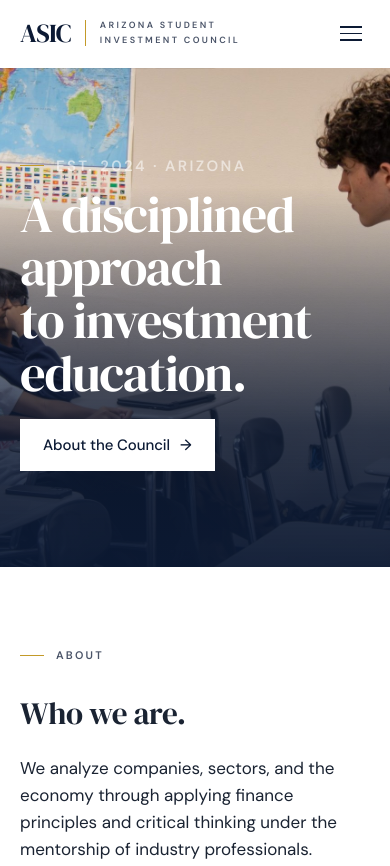
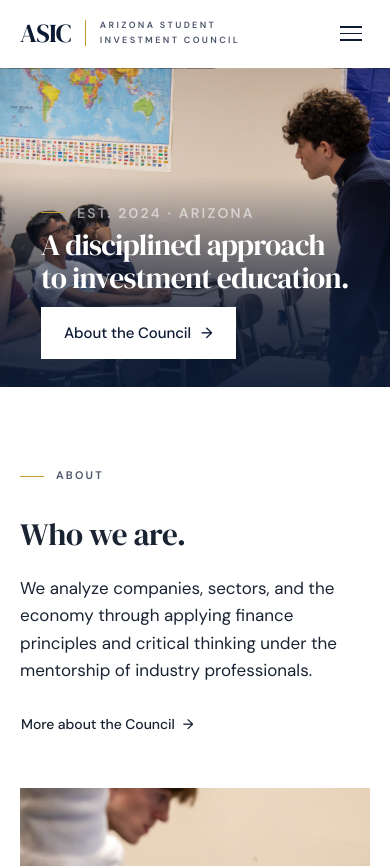
Before and after one commit to gavinlemon8210-create/ASIC-Website, a plain HTML site: page index.html in a window 390 px wide. Shown: the top 866 px of the page. Drawn offline with Linux system fonts and the light colour scheme.

Commit message:
Mobile hero: use landscape photo so full student group + Gavin fit
Switch mobile bg from the square crop (only 1 student) to the landscape
hero.jpg (everyone). Wider framing means a shorter hero (128vw->82vw) and
compact overlaid text (headline 48->clamp(28,7.6vw,38)); retune scrim.
Also ends the preload/use mismatch that double-downloaded the hero. v=6->v=7.

Co-Authored-By: Claude Opus 4.8 <noreply@anthropic.com>

```diff
--- a/index.html
+++ b/index.html
@@ -6,7 +6,7 @@
   <title>ASIC — Arizona Student Investment Council</title>
   <meta name="description" content="A disciplined approach to investment education. ASIC brings together aspiring finance professionals through equity research, competition, and real-world analysis." />
   <link rel="icon" href="assets/favicon.svg" type="image/svg+xml" />
-  <link rel="stylesheet" href="style.css?v=6" />
+  <link rel="stylesheet" href="style.css?v=7" />
   <link rel="preload" as="image" href="assets/hero.jpg" />
 </head>
 <body>
--- a/style.css
+++ b/style.css
@@ -1867,17 +1867,20 @@ h1, h2, h3, h4, h5, h6 { margin: 0; font-weight: var(--fw-regular); }
   /* Mobile hero: full-bleed photo background (Gavin + students), like desktop.
      Text overlays the lower half over a gradient scrim for readability. */
   .hero--photo {
-    min-height: 128vw;
+    min-height: 82vw;
     display: flex;
     align-items: flex-end;
-    padding: 80px 0 96px;
+    padding: 64px 0 28px;
     overflow: hidden;
   }
   .hero-photo-mobile { display: none; }
+  /* Use the full LANDSCAPE photo on mobile so the whole student group + Gavin
+     fit in frame. A wide image in a phone-width frame = shorter hero, so the
+     overlaid text is compact (see headline/gap overrides below). */
   .hero-bg {
-    background-image: url("assets/hero-mobile.jpg");
+    background-image: url("assets/hero.jpg");
     background-size: cover;
-    background-position: 2% center;
+    background-position: 50% center;
     filter: none;
     transform: none;
     animation-name: heroBgRevealMobile;
@@ -1888,18 +1891,18 @@ h1, h2, h3, h4, h5, h6 { margin: 0; font-weight: var(--fw-regular); }
     background: linear-gradient(
       to bottom,
       rgba(12, 26, 52, 0) 0%,
-      rgba(12, 26, 52, 0) 24%,
-      rgba(12, 26, 52, 0.45) 46%,
-      rgba(12, 26, 52, 0.82) 72%,
-      rgba(12, 26, 52, 0.95) 100%
+      rgba(12, 26, 52, 0) 34%,
+      rgba(12, 26, 52, 0.42) 54%,
+      rgba(12, 26, 52, 0.80) 78%,
+      rgba(12, 26, 52, 0.93) 100%
     );
   }
   .hero--photo .container { position: relative; z-index: 2; }
-  .hero--photo .hero-inner { max-width: 100%; gap: 18px; }
-  .hero--photo .hero-eyebrow { font-size: 15px; letter-spacing: 0.16em; }
-  .hero--photo .hero-headline { font-size: clamp(48px, 13vw, 68px); line-height: 1.05; }
+  .hero--photo .hero-inner { max-width: 100%; gap: 13px; }
+  .hero--photo .hero-eyebrow { font-size: 14px; letter-spacing: 0.16em; }
+  .hero--photo .hero-headline { font-size: clamp(28px, 7.6vw, 38px); line-height: 1.1; max-width: none; }
   .hero--photo .hero-lede { display: none; }
-  .hero--photo .hero-meta { gap: 18px; }
+  .hero--photo .hero-meta { gap: 14px; }
   .hero--photo .hero-actions .btn { padding: 13px 22px; font-size: 15px; }
   .display { font-size: clamp(40px, 10vw, 72px); }
   .section { padding: 80px 0; }
```
Also changed, not shown: about.html (+1 -1 lines), contact.html (+1 -1 lines), contributors.html (+1 -1 lines), sharktank.html (+1 -1 lines), team.html (+1 -1 lines).
